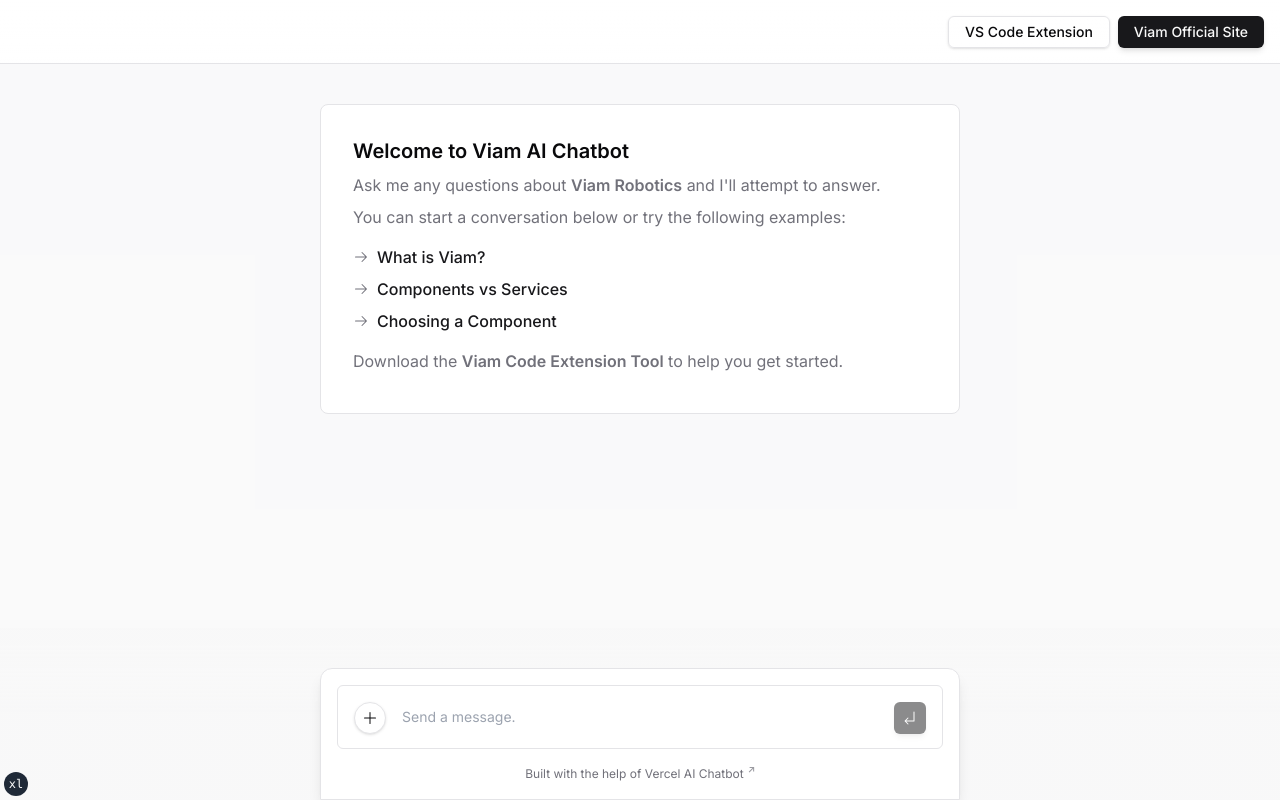
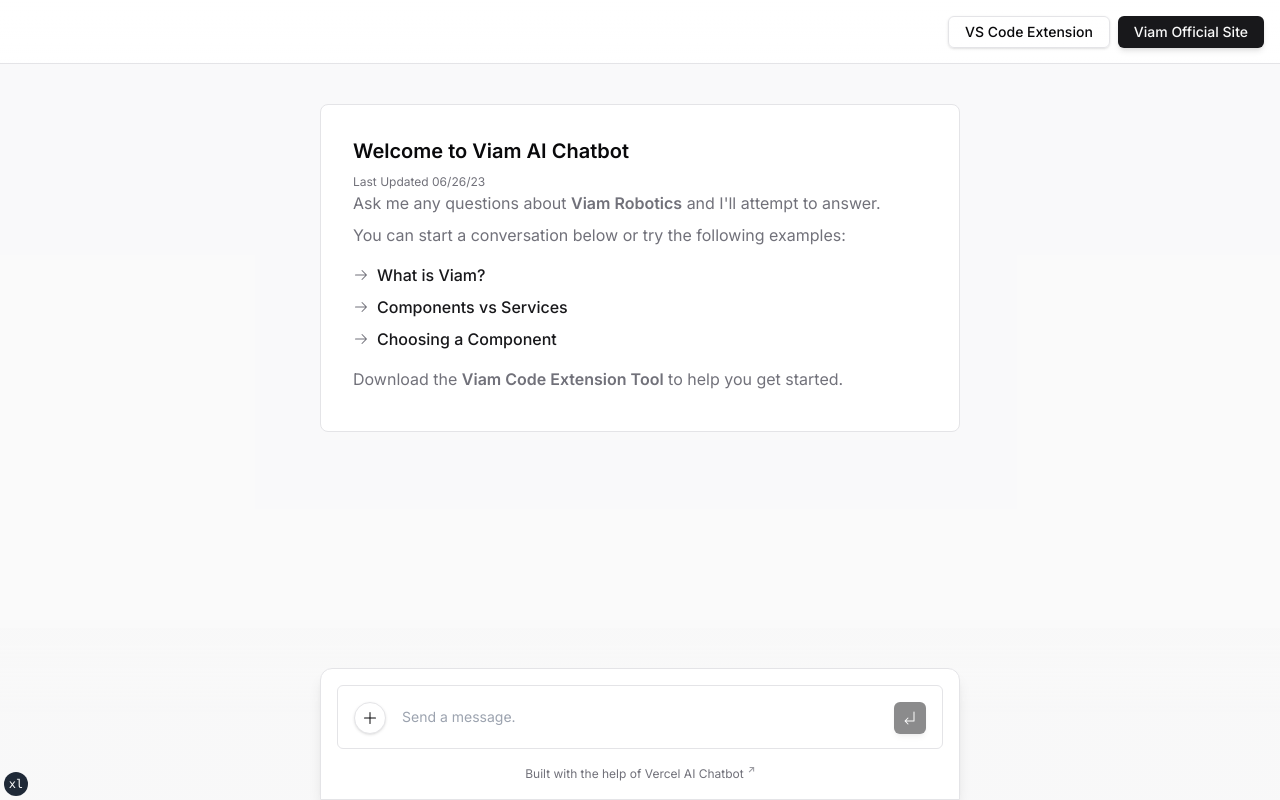
Before and after one commit to waseemhnyc/chat-with-viam-docs, a Next.js app: page / in a window 1280 px wide. Built offline with nearby package versions, Linux system fonts and the light colour scheme; no server answers.

Commit message:
added last updated date

```diff
--- a/components/empty-screen.tsx
+++ b/components/empty-screen.tsx
@@ -3,6 +3,7 @@
 import { Button } from '@/components/ui/button'
 import { ExternalLink } from '@/components/external-link'
 import { IconArrowRight } from '@/components/ui/icons'
+import { cn } from '@/lib/utils'
 
 const exampleMessages = [
   {
@@ -26,6 +27,13 @@
         <h1 className="mb-2 text-xl font-semibold">
           Welcome to Viam AI Chatbot
         </h1>
+        <p
+          className={cn(
+            'text-left text-xs leading-normal text-muted-foreground'
+          )}
+        >
+          Last Updated 06/26/23
+        </p>
         <p className="mb-2 leading-normal text-muted-foreground">
           Ask me any questions about{' '}
           <a className='text-base font-semibold' href="https://www.viam.com">Viam Robotics</a>{' '}
```
